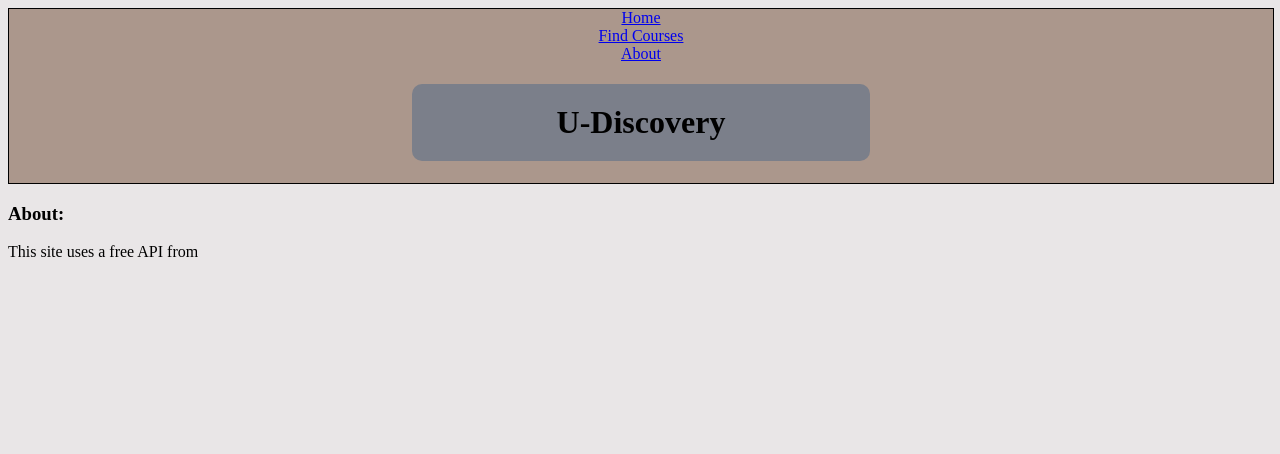
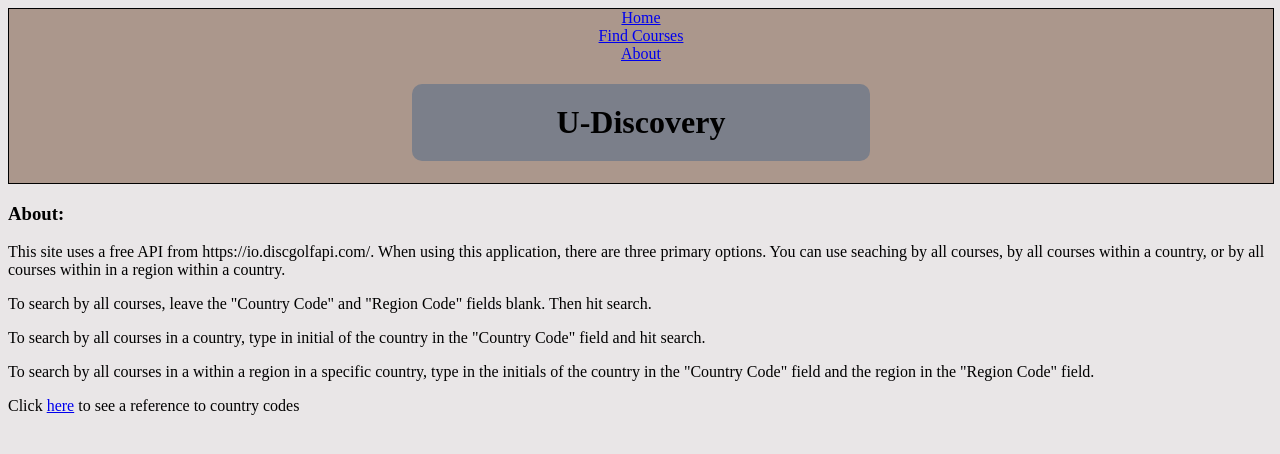
Before and after one commit to jamieab98/Capstone-API, a React (Vite) app: page /About in a window 1280 px wide. Shown: the top 454 px of the page. Built offline with nearby package versions, Linux system fonts and the light colour scheme.

Commit message:
added text to About.jsx. Just need to style it, NavBar.jsx, and Home.jsx and I'll be done

```diff
--- a/src/About.jsx
+++ b/src/About.jsx
@@ -3,7 +3,11 @@ function About(){
     return(
         <>
             <h3>About:</h3>
-            <p>This site uses a free API from </p>
+            <p>This site uses a free API from https://io.discgolfapi.com/. When using this application, there are three primary options. You can use seaching by all courses, by all courses within a country, or by all courses within in a region within a country.</p>
+            <p>To search by all courses, leave the "Country Code" and "Region Code" fields blank. Then hit search.</p>
+            <p>To search by all courses in a country, type in initial of the country in the "Country Code" field and hit search.</p>
+            <p>To search by all courses in a within a region in a specific country, type in the initials of the country in the "Country Code" field and the region in the "Region Code" field.</p>
+            <p>Click <a href="https://www.iban.com/country-codes" target="blank">here</a> to see a reference to country codes</p>
         </>
     )
 }
```
